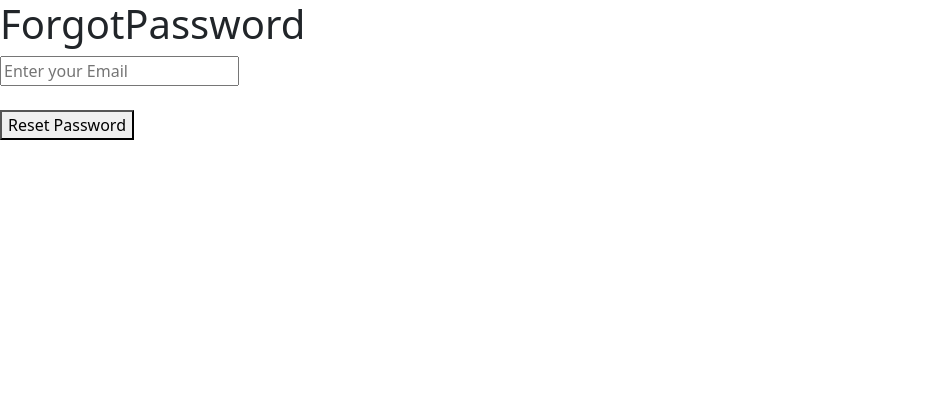
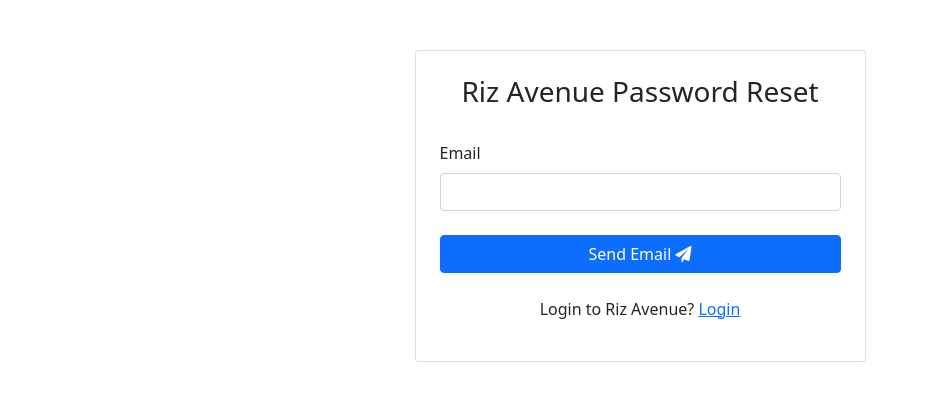
Before and after one commit to arkoaikins/Riz_Avenue, a React (Vite) app in the folder frontend/: page /forgot-password in a window 1280 px wide. Shown: the top 400 px of the page, without its empty margins (0-929 px from the left). Built offline with nearby package versions, Linux system fonts and the light colour scheme; what simple-zustand-devtools would draw is missing.

Commit message:
[feat]:Update forgot password component with customized Bootstrap template

```diff
--- a/frontend/src/views/auth/ForgotPassword.jsx
+++ b/frontend/src/views/auth/ForgotPassword.jsx
@@ -1,42 +1,93 @@
 import { useState } from 'react'
 import creatAPIInstance from '../../utils/axios';
-import { useNavigate } from 'react-router-dom';
+import { useNavigate, Link } from "react-router-dom";
 
 function ForgotPassword() {
     const [email, setEmail] = useState("")
+    const [isLoading, setIsLoading] = useState(false);
 
     const navigate =  useNavigate()
 
 
     const handleReset = async () => {
+        setIsLoading(true);
         try {
             await creatAPIInstance.get(`user/password-reset/${email}/`).then((res) =>{
                 alert("An Email has been sent to you.")
+                setIsLoading(false);
             })
 
         } catch (error) {
             alert("NO account associated with this Email")
+            setIsLoading(false);
         }
 
     }
 
     return (
-        <div>
-            <h1>ForgotPassword</h1>
-            <input
-            onChange={(e) => setEmail(e.target.value)}
-            type="email"
-            placeholder='Enter your Email'
-            name=""
-            id=""
-            />
-            <br />
-            <br />
-            <button onClick={handleReset}>Reset Password</button>
+      <>
+        <main className="" style={{ marginBottom: 100, marginTop: 50 }}>
+          <div className="container">
+            {/* Section: Login form */}
+            <section className="">
+              <div className="row d-flex justify-content-center">
+                <div className="col-xl-5 col-md-8">
+                  <div className="card rounded-5">
+                    <div className="card-body p-4">
+                      <h3 className="text-center">Riz Avenue Password Reset</h3>
+                      <br />
+                      <div>
+                        {/* Email input */}
+                        <div className="form-outline mb-4">
+                          <label className="form-label" htmlFor="loginName">
+                            Email
+                          </label>
+                          <input
+                            type="email"
+                            id="loginName"
+                            required
+                            name="email"
+                            value={email}
+                            className="form-control"
+                            onChange={(e) => setEmail(e.target.value)}
+                          />
+                        </div>
 
+                        {isLoading === true ? (
+                          <button
+                            disabled
+                            className="btn btn-primary w-100"
+                            type="button"
+                          >
+                            <span className="mr-2">Sending Email... </span>
+                            <i className="fas fa-spinner fa-spin" />
+                          </button>
+                        ) : (
+                          <button
+                            onClick={handleReset}
+                            className="btn btn-primary w-100"
+                            type="button"
+                          >
+                            <span className="mr-2">Send Email </span>
+                            <i className="fas fa-paper-plane" />
+                          </button>
+                        )}
 
-        </div>
-    )
+                        <div className="text-center">
+                          <p className="mt-4">
+                            Login to Riz Avenue? <Link to="/login">Login</Link>
+                          </p>
+                        </div>
+                      </div>
+                    </div>
+                  </div>
+                </div>
+              </div>
+            </section>
+          </div>
+        </main>
+      </>
+    );
 }
 
 export default ForgotPassword
```
